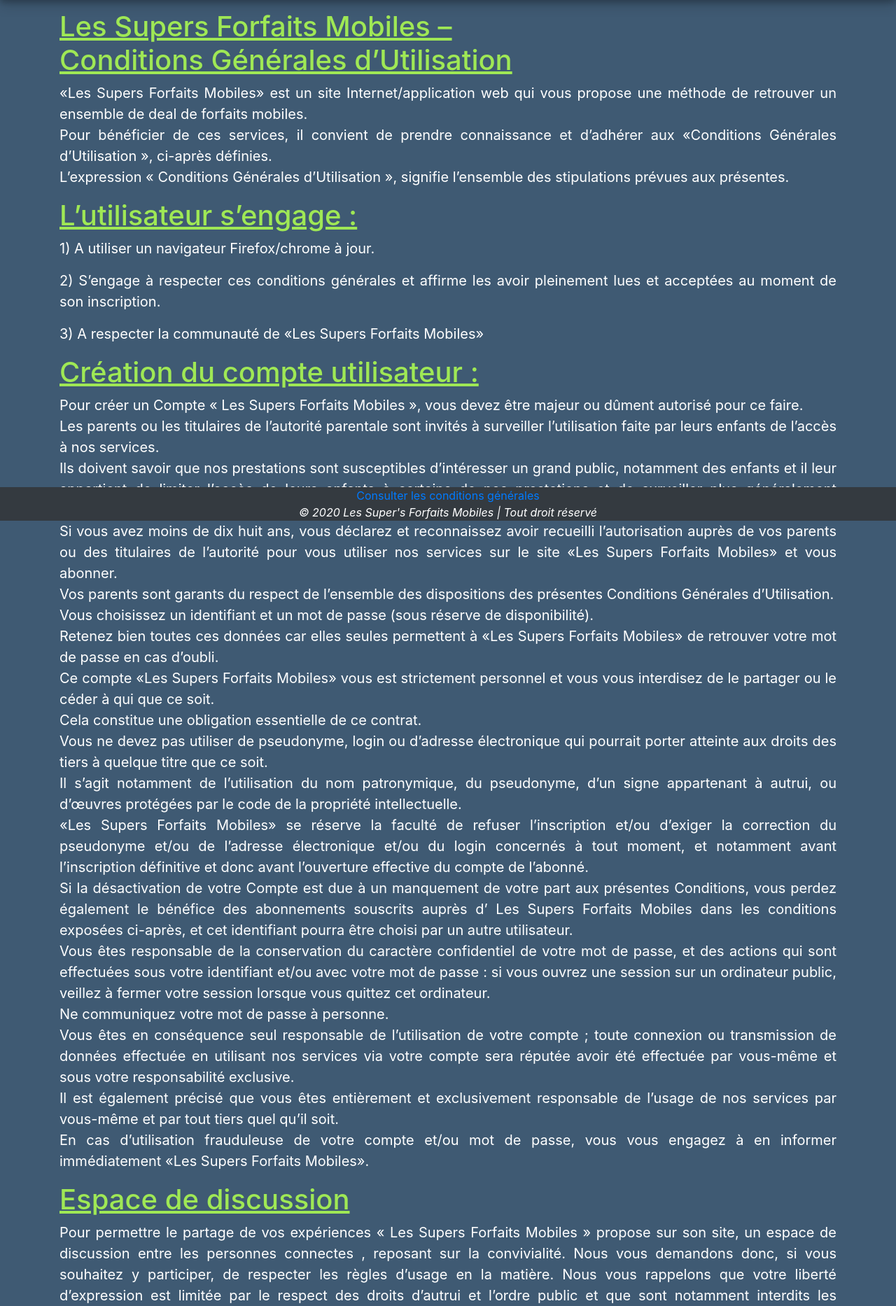
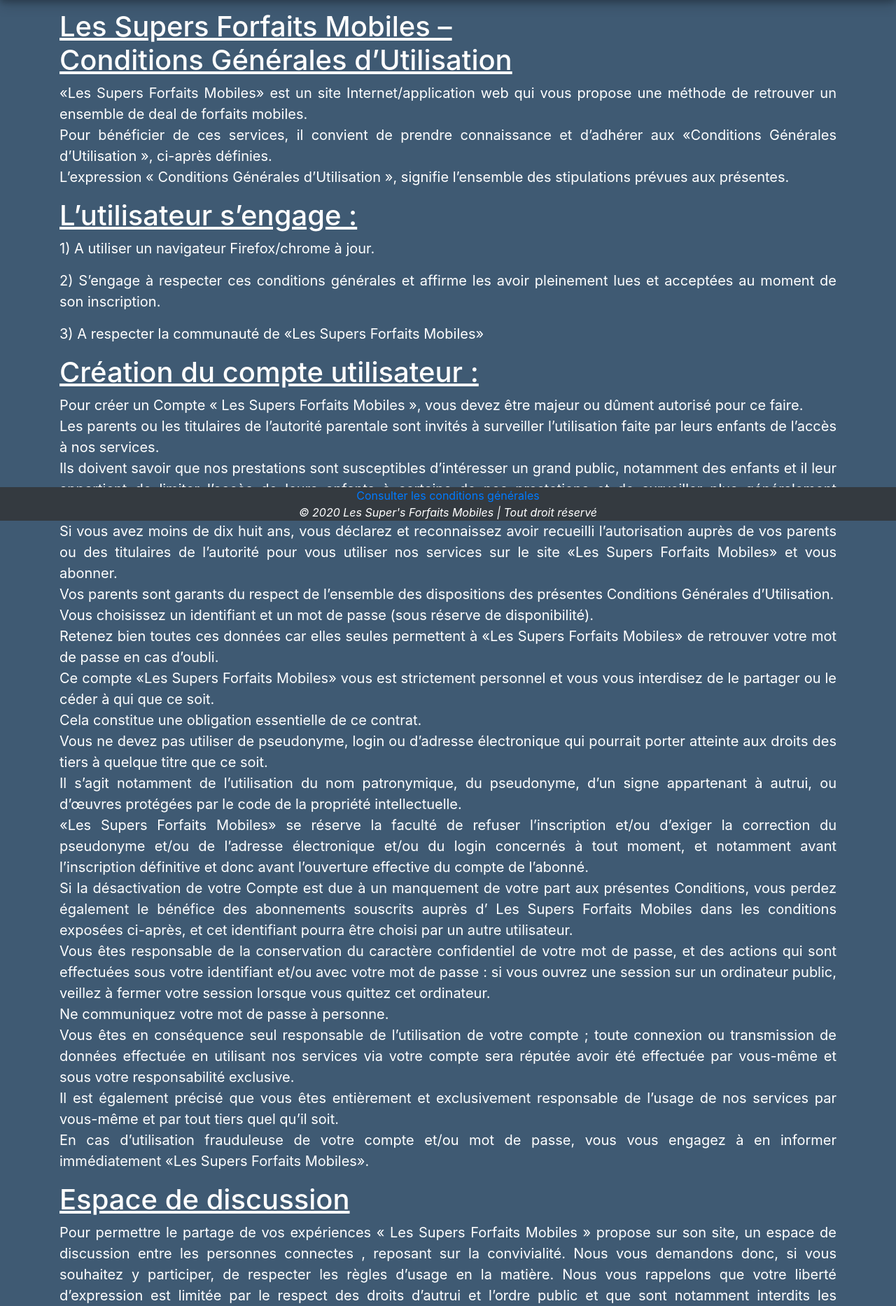
Before and after one commit to ThomasDrd/ProjectWeb2019, a CodeIgniter app: page /ProjectWeb2019/index.php/pages/copyright in a window 1280 px wide. Shown: the part 56-1922 px from the top of the page at 70% size. Run offline with CodeIgniter, Linux system fonts and the light colour scheme.

Commit message:
text is now White af

```diff
--- a/css/style.css
+++ b/css/style.css
@@ -4,7 +4,7 @@ body{
 
 .text
 {
-	color: #9fe855;
+	color: white;
 	font-weight: bold;
 }
 
@@ -57,7 +57,7 @@ h4 > p
 	margin: 10px;
 	font-size: 30px;
 	font-weight: bold;
-	color: #9fe855;
+	color: white;
 }
 
 a
@@ -79,8 +79,8 @@ textarea.form-control
 
 .copyright > h1
 {
-	color: #9fe855;
-	text-decoration: underline #9fe855;
+	color: white;
+	text-decoration: underline white;
 }
 
 p.comment-content , .deal > .card-text{
```
